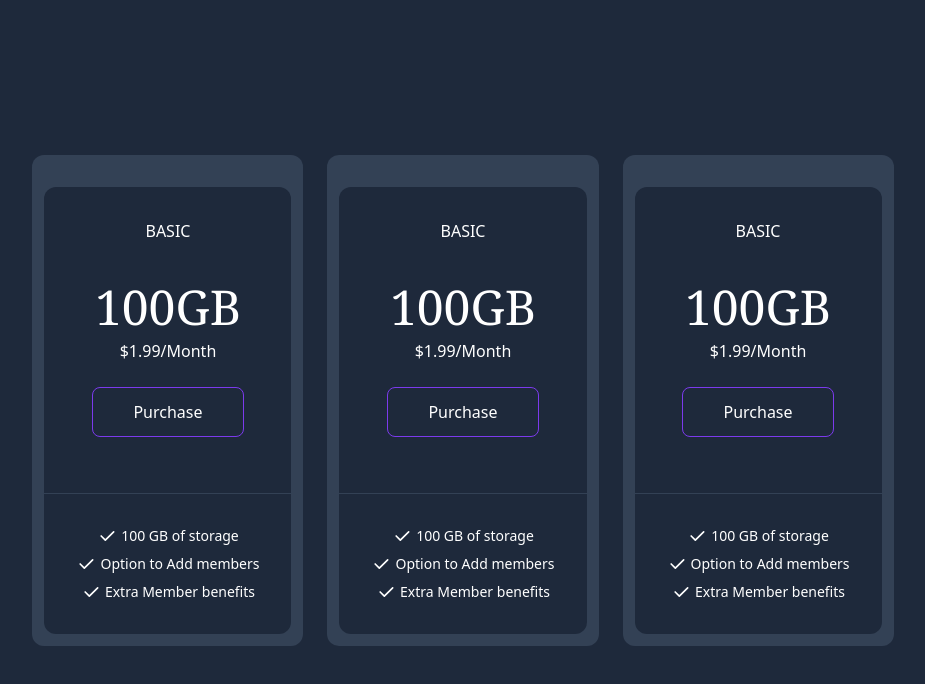
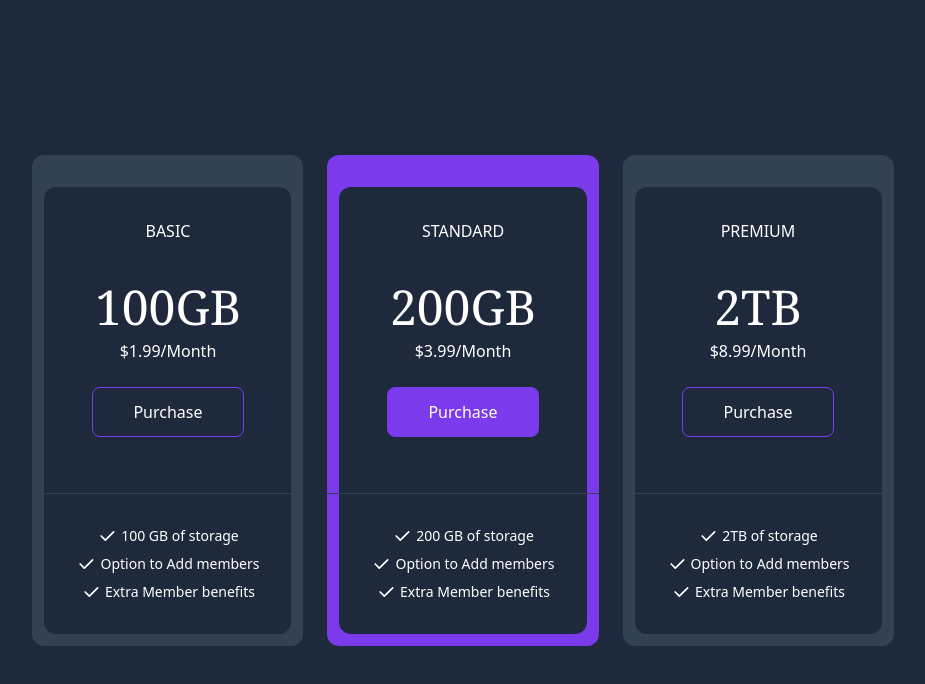
Before and after one commit to kemsguy7/tailwind-css, a plain HTML site: page pricing-cards/index.html in a window 1280 px wide. Shown: the whole page, without its empty margins (177-1102 px from the left). Drawn offline with nearby package versions, Linux system fonts and the light colour scheme.

Commit message:
card project completed

```diff
--- a/pricing-cards/index.html
+++ b/pricing-cards/index.html
@@ -92,17 +92,17 @@
             </div> <!--End Col 1 -->
 
             <!-- Col 2 -->
-            <div class="bg-slate-700 rounded-xl text-white">
+            <div class="bg-violet-600 rounded-xl text-white">
                 <!-- Upper Container-->
                 <div class="p-8 mx-3 mt-8 rounded-t-xl bg-slate-800">
-                    <div class="text-center uppercase"> Basic </div>
-                    <h2 class="mt-10 font-serif text-5xl text-center">100GB </h2>
-                    <h3 class="mt-2 text-center">$1.99/Month</h3>
+                    <div class="text-center uppercase"> Standard </div>
+                    <h2 class="mt-10 font-serif text-5xl text-center">200GB </h2>
+                    <h3 class="mt-2 text-center">$3.99/Month</h3>
                     <div class="flex justify-center">
                         <a
                             href="#"
                             class="inline-block px-10 py-3 my-6 text-center border border-violet-600 rounded-lg duration-200
-                             hover:bg-violet-800 hover:border-violet-800"> Purchase</a>
+                            bg-violet-600 hover:bg-violet-800 hover:border-violet-800"> Purchase</a>
                     </div>
                 </div>
 
@@ -128,7 +128,7 @@
                             <path stroke="none" d="M0 0h24v24H0z" fill="none" />
                             <path d="M5 12l5 5l10 -10" />
                           </svg>
-                          <span class="text-sm ml-1">100 GB of storage </span>
+                          <span class="text-sm ml-1">200 GB of storage </span>
                         </div>
 
                         <!-- List Item 2-->
@@ -174,9 +174,9 @@
             <div class="bg-slate-700 rounded-xl text-white">
                 <!-- Upper Container-->
                 <div class="p-8 mx-3 mt-8 rounded-t-xl bg-slate-800">
-                    <div class="text-center uppercase"> Basic </div>
-                    <h2 class="mt-10 font-serif text-5xl text-center">100GB </h2>
-                    <h3 class="mt-2 text-center">$1.99/Month</h3>
+                    <div class="text-center uppercase"> Premium </div>
+                    <h2 class="mt-10 font-serif text-5xl text-center"> 2TB </h2>
+                    <h3 class="mt-2 text-center">$8.99/Month</h3>
                     <div class="flex justify-center">
                         <a
                             href="#"
@@ -207,7 +207,7 @@
                             <path stroke="none" d="M0 0h24v24H0z" fill="none" />
                             <path d="M5 12l5 5l10 -10" />
                           </svg>
-                          <span class="text-sm ml-1">100 GB of storage </span>
+                          <span class="text-sm ml-1"> 2TB of storage </span>
                         </div>
 
                         <!-- List Item 2-->
```
